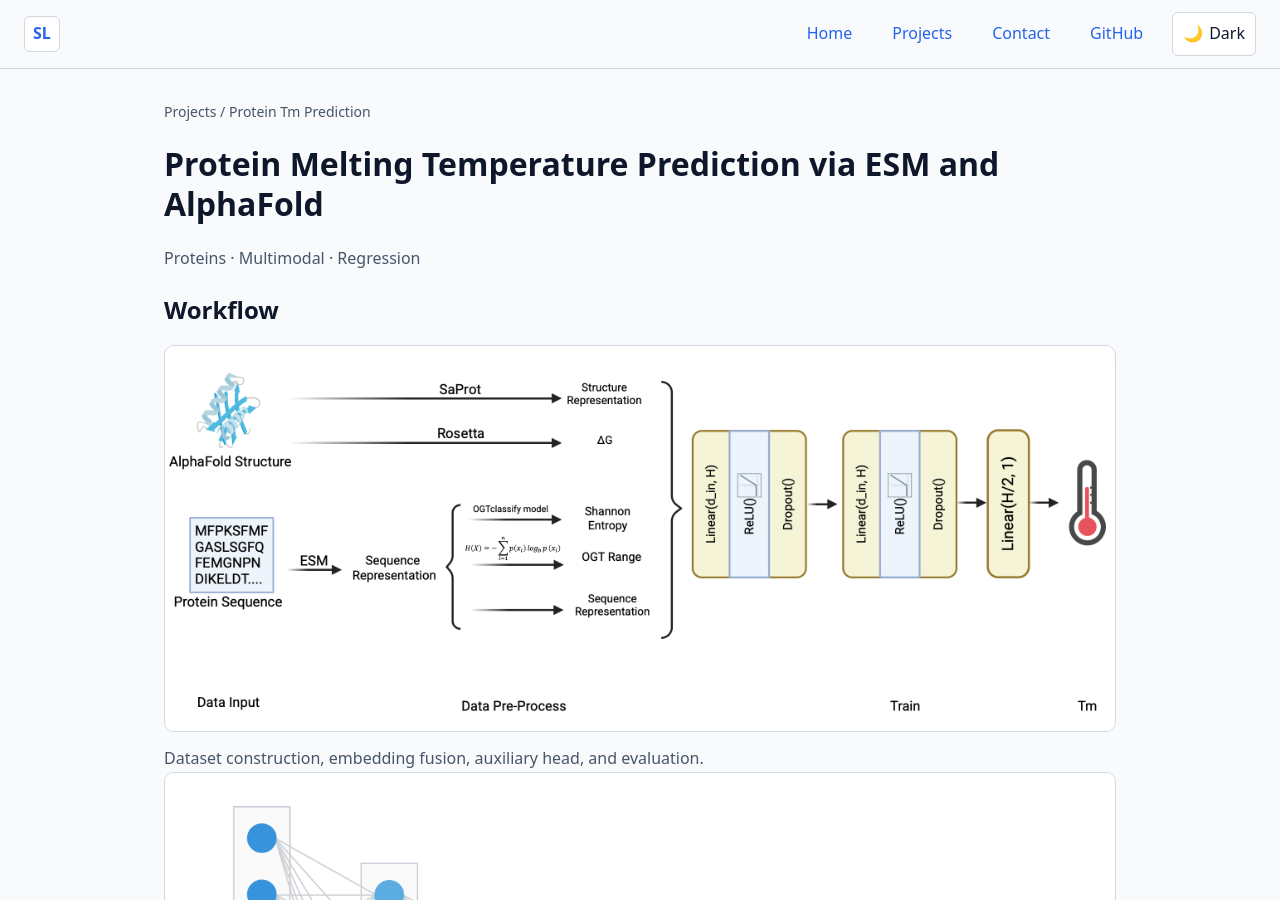
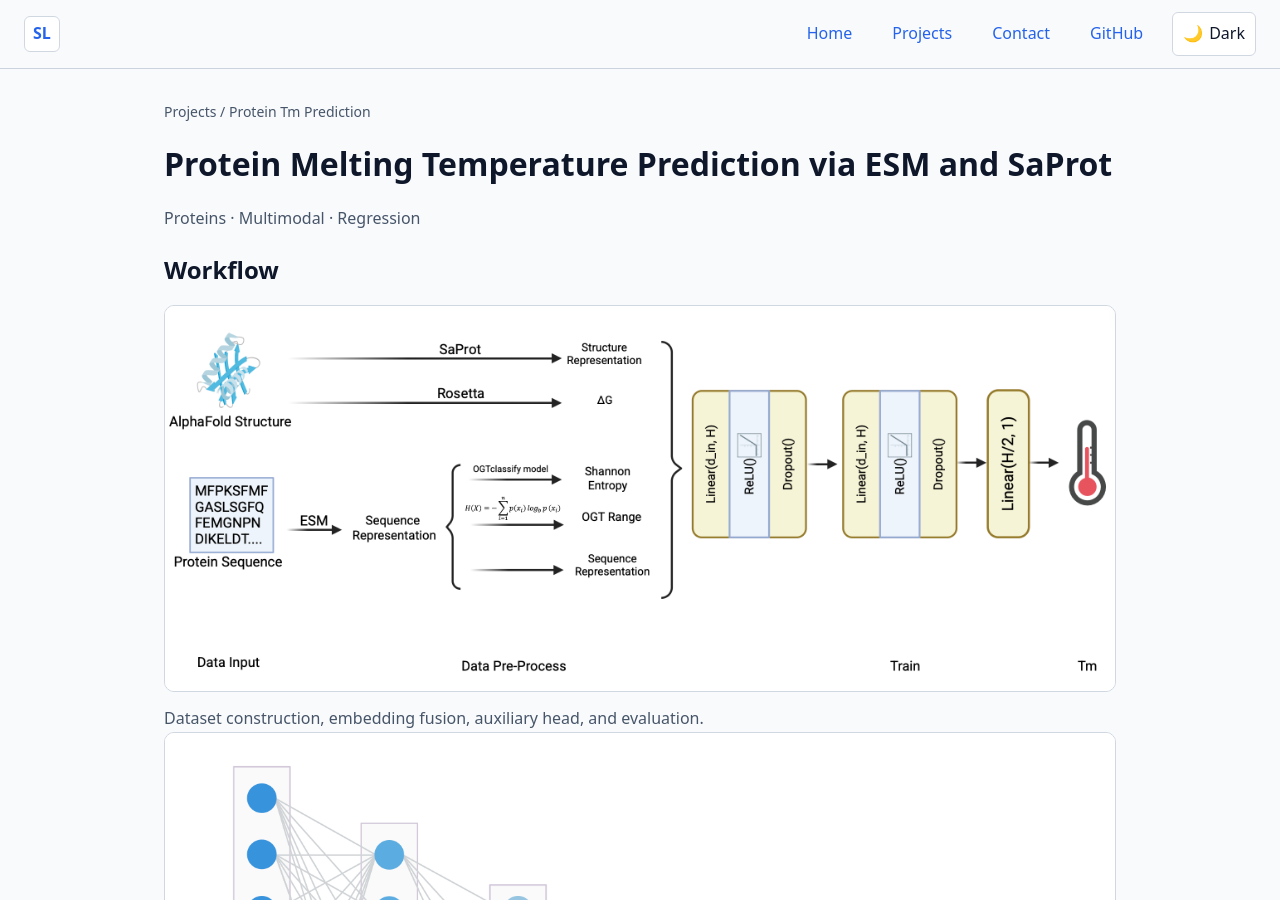
Before and after one commit to Shubo176/shubo176.github.io, a Jekyll site: the page project-protein-tm.html, which Jekyll copies as it is, in a window 1280 px wide and 900 px high. Built offline with Jekyll 4.4.1, drawn with Linux system fonts in a browser that asks for light colours.

Commit message:
modified:   project-protein-tm.html

```diff
--- a/project-protein-tm.html
+++ b/project-protein-tm.html
@@ -30,7 +30,7 @@
 
 <main class="container">
   <nav class="breadcrumb"><a href="index.html#projects">Projects</a> / Protein Tm Prediction</nav>
-  <h1>Protein Melting Temperature Prediction via ESM and AlphaFold</h1>
+  <h1>Protein Melting Temperature Prediction via ESM and SaProt</h1>
   <p class="muted">Proteins · Multimodal · Regression</p>
 
   <section class="figure">
```
